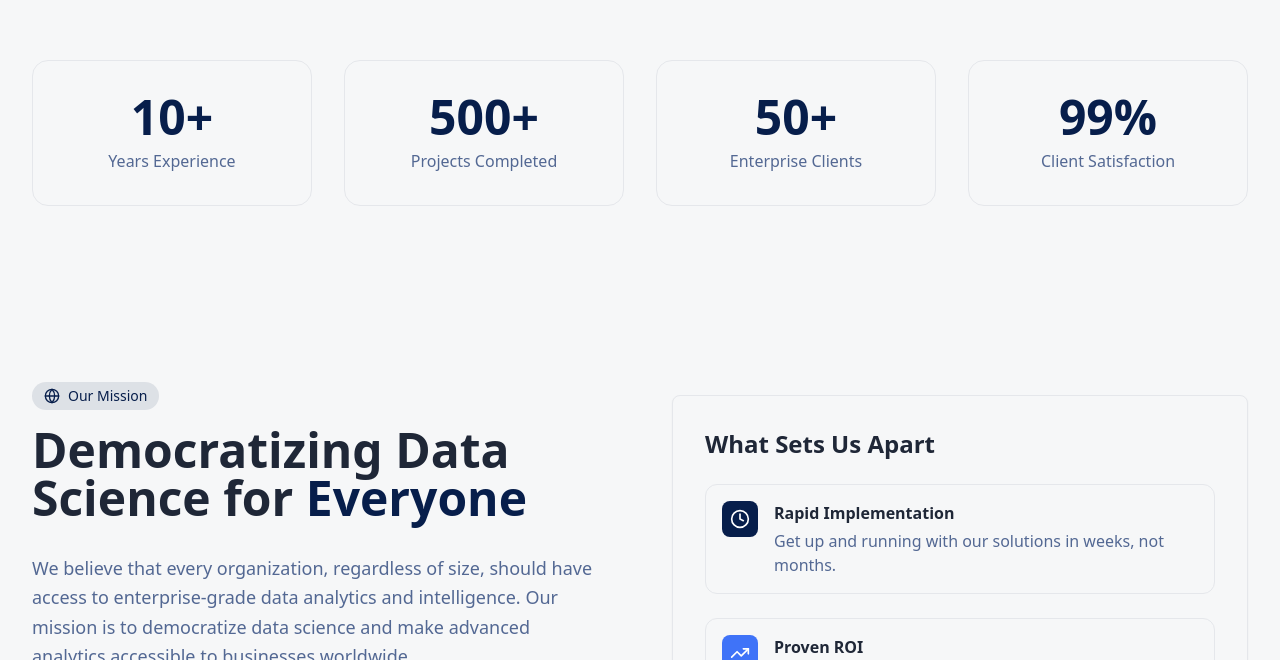
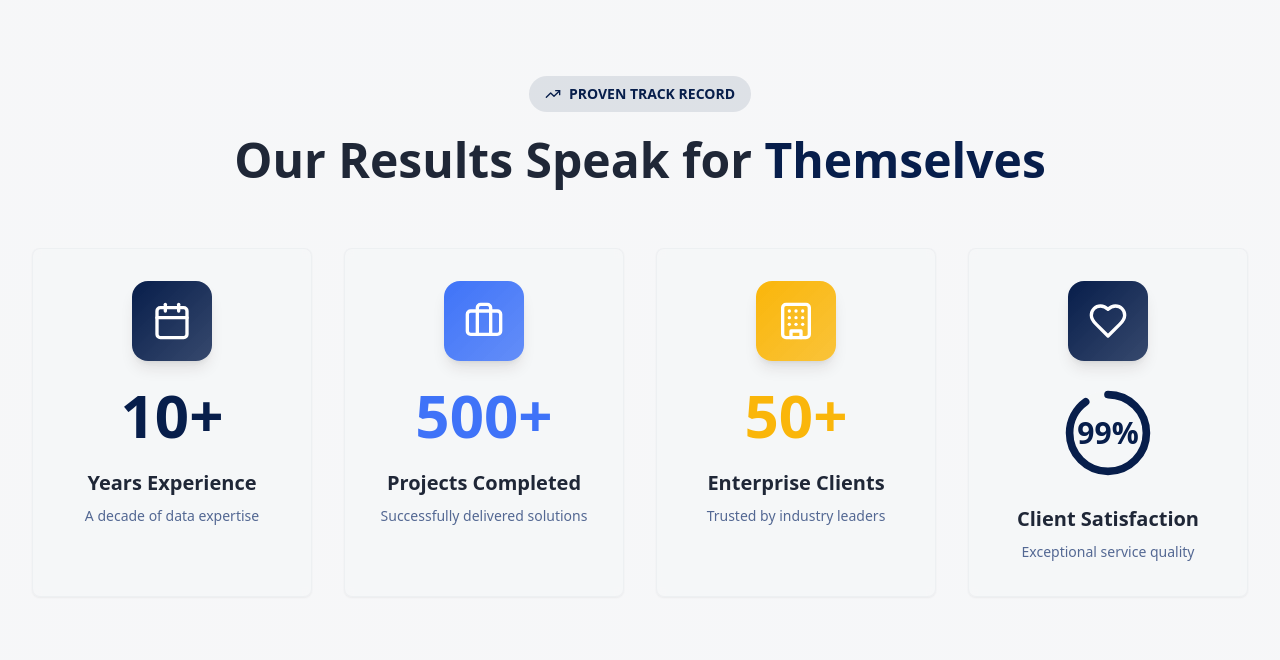
Before and after one commit to waqaralyy/prestige-data-flow, a React (Vite) app: page /about in a window 1280 px wide. Shown: the part 700-1360 px from the top of the page. Built offline with nearby package versions, Linux system fonts and the light colour scheme.

Commit message:
Refactor statistics display
Improve the presentation of key statistics like "10+ Years Experience", "500+ Projects Completed", "50+ Enterprise Clients", and "99%" for better visual appeal and clarity.

```diff
--- a/src/pages/About.tsx
+++ b/src/pages/About.tsx
@@ -13,7 +13,11 @@ import {
   Target,
   Lightbulb,
   Shield,
-  Clock
+  Clock,
+  Calendar,
+  Briefcase,
+  Building,
+  Heart
 } from "lucide-react";
 
 const About = () => {
@@ -41,10 +45,35 @@ const About = () => {
   ];
 
   const stats = [
-    { number: "10+", label: "Years Experience" },
-    { number: "500+", label: "Projects Completed" },
-    { number: "50+", label: "Enterprise Clients" },
-    { number: "99%", label: "Client Satisfaction" }
+    {
+      number: "10+",
+      label: "Years Experience",
+      icon: Calendar,
+      color: "primary",
+      description: "A decade of data expertise"
+    },
+    {
+      number: "500+",
+      label: "Projects Completed",
+      icon: Briefcase,
+      color: "secondary",
+      description: "Successfully delivered solutions"
+    },
+    {
+      number: "50+",
+      label: "Enterprise Clients",
+      icon: Building,
+      color: "accent",
+      description: "Trusted by industry leaders"
+    },
+    {
+      number: "99%",
+      label: "Client Satisfaction",
+      icon: Heart,
+      color: "primary",
+      description: "Exceptional service quality",
+      isPercentage: true
+    }
   ];
 
 
@@ -98,16 +127,93 @@ const About = () => {
         </section>
 
         {/* Stats Section */}
-        <section className="py-20 bg-muted">
+        <section className="py-24 bg-gradient-to-br from-muted/50 to-muted">
           <div className="container mx-auto px-4 sm:px-6 lg:px-8">
-            <div className="grid grid-cols-2 lg:grid-cols-4 gap-8">
+            <div className="text-center mb-16">
+              <div className="inline-flex items-center gap-2 px-4 py-2 bg-primary/10 text-primary rounded-full text-sm font-semibold mb-6">
+                <TrendingUp className="h-4 w-4" />
+                PROVEN TRACK RECORD
+              </div>
+              <h2 className="text-4xl lg:text-5xl font-bold text-foreground mb-4">
+                Our Results Speak for
+                <span className="text-primary"> Themselves</span>
+              </h2>
+            </div>
+
+            <div className="grid grid-cols-1 md:grid-cols-2 lg:grid-cols-4 gap-8">
               {stats.map((stat, index) => (
-                <div key={index} className="text-center group">
-                  <div className="p-8 rounded-2xl bg-card border border-border hover:shadow-large transition-all duration-300 group-hover:scale-105">
-                    <div className="text-4xl lg:text-5xl font-bold text-primary mb-2">{stat.number}</div>
-                    <div className="text-muted-foreground font-medium">{stat.label}</div>
-                  </div>
-                </div>
+                <Card key={index} className="group relative overflow-hidden hover:shadow-2xl transition-all duration-500 hover:scale-105 bg-card/80 backdrop-blur-sm border border-border/50 hover:border-primary/20">
+                  {/* Gradient overlay */}
+                  <div className={`absolute inset-0 bg-gradient-to-br ${
+                    stat.color === 'primary' ? 'from-primary/10 to-primary/5' :
+                    stat.color === 'secondary' ? 'from-secondary/10 to-secondary/5' :
+                    'from-accent/10 to-accent/5'
+                  } opacity-0 group-hover:opacity-100 transition-opacity duration-500`}></div>
+
+                  <CardContent className="relative p-8 text-center space-y-6">
+                    {/* Icon */}
+                    <div className={`mx-auto w-20 h-20 rounded-2xl flex items-center justify-center group-hover:scale-110 transition-all duration-300 shadow-lg ${
+                      stat.color === 'primary' ? 'bg-gradient-to-br from-primary to-primary/80 group-hover:shadow-primary/25' :
+                      stat.color === 'secondary' ? 'bg-gradient-to-br from-secondary to-secondary/80 group-hover:shadow-secondary/25' :
+                      'bg-gradient-to-br from-accent to-accent/80 group-hover:shadow-accent/25'
+                    }`}>
+                      <stat.icon className="h-10 w-10 text-white" aria-hidden="true" />
+                    </div>
+
+                    {/* Number - Special treatment for percentage */}
+                    {stat.isPercentage ? (
+                      <div className="relative">
+                        <div className="mx-auto w-24 h-24 relative">
+                          {/* Circular progress background */}
+                          <svg className="w-24 h-24 transform -rotate-90" viewBox="0 0 100 100">
+                            <circle
+                              cx="50"
+                              cy="50"
+                              r="40"
+                              fill="transparent"
+                              stroke="currentColor"
+                              strokeWidth="8"
+                              className="text-muted/30"
+                            />
+                            <circle
+                              cx="50"
+                              cy="50"
+                              r="40"
+                              fill="transparent"
+                              stroke="currentColor"
+                              strokeWidth="8"
+                              strokeDasharray="251.2"
+                              strokeDashoffset="25.12"
+                              strokeLinecap="round"
+                              className="text-primary transition-all duration-1000 group-hover:stroke-dashoffset-0"
+                            />
+                          </svg>
+                          <div className="absolute inset-0 flex items-center justify-center">
+                            <span className="text-3xl font-bold text-primary">{stat.number}</span>
+                          </div>
+                        </div>
+                      </div>
+                    ) : (
+                      <div className={`text-5xl lg:text-6xl font-bold transition-colors duration-300 ${
+                        stat.color === 'primary' ? 'text-primary group-hover:text-primary/80' :
+                        stat.color === 'secondary' ? 'text-secondary group-hover:text-secondary/80' :
+                        'text-accent group-hover:text-accent/80'
+                      }`}>
+                        {stat.number}
+                      </div>
+                    )}
+
+                    {/* Label */}
+                    <div className="space-y-2">
+                      <h3 className="text-xl font-bold text-foreground group-hover:text-primary transition-colors duration-300">
+                        {stat.label}
+                      </h3>
+                      <p className="text-sm text-muted-foreground leading-relaxed">
+                        {stat.description}
+                      </p>
+                    </div>
+                  </CardContent>
+                </Card>
               ))}
             </div>
           </div>
```
